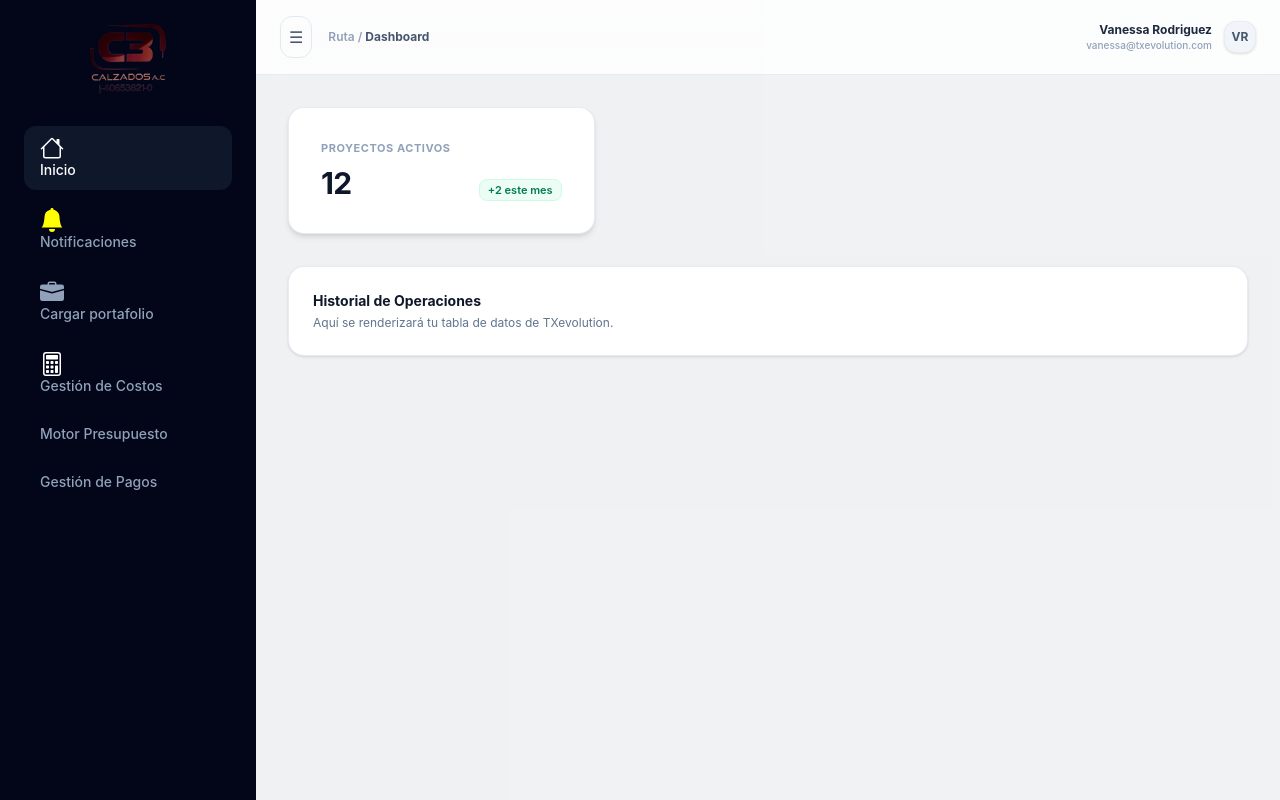
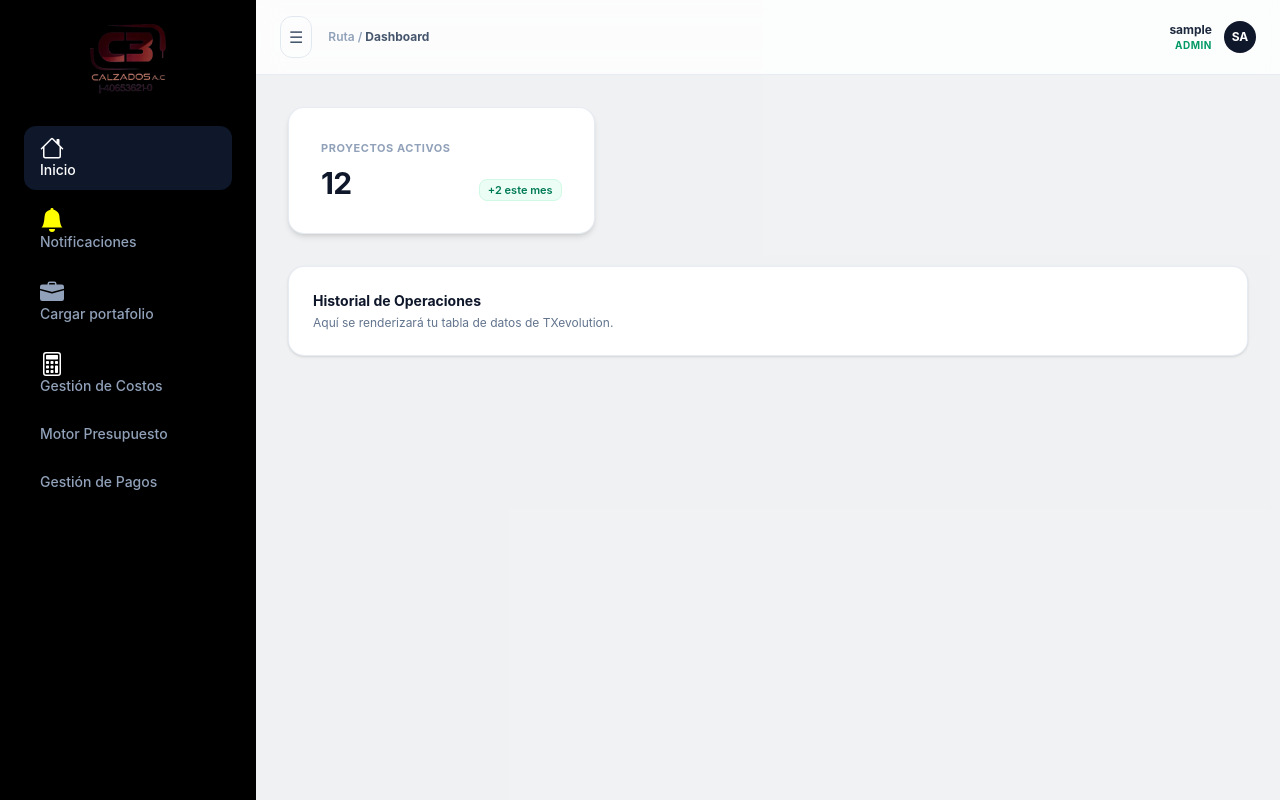
Before and after one commit to Asaaneva/txevolution, a React app in the folder sistema de gestion de presupuestosy pedidos online/frontend/: page /dashboard in a window 1280 px wide. Built offline with nearby package versions, Linux system fonts and the light colour scheme; sample sign-in values are in the browser's storage; the HTML template or start-up script is replaced by a standard one.

Commit message:
feat: login y dashboard funcionandos se cambio el acesso de inicion de sesion exitoso para redirigiera al dashbord y añadir el nombre de user

```diff
--- a/sistema de gestion de presupuestosy pedidos online/frontend/src/components/Sidebar.jsx
+++ b/sistema de gestion de presupuestosy pedidos online/frontend/src/components/Sidebar.jsx
@@ -3,7 +3,7 @@ import React from "react";
 export const Sidebar = ({ isOpen, setIsOpen }) => {
   return (
     <aside
-      className={`fixed inset-y-0 left-0 z-50 bg-slate-950 text-white transform transition-all duration-300 ease-in-out
+      className={`fixed inset-y-0 left-0 z-50 bg-black text-white transform transition-all duration-300 ease-in-out
         md:sticky md:top-0 md:h-screen
         ${
           isOpen
--- a/sistema de gestion de presupuestosy pedidos online/frontend/src/components/Topbar.jsx
+++ b/sistema de gestion de presupuestosy pedidos online/frontend/src/components/Topbar.jsx
@@ -1,6 +1,7 @@
 import React from "react";
 
 export const Topbar = ({ user, toggleSidebar }) => {
+  const userName = localStorage.getItem("userName") || "Usuario";
   return (
     <header className="bg-white/80 backdrop-blur-md border-b border-slate-200/80 sticky top-0 z-30 px-6 py-4 flex items-center justify-between">
       <div className="flex items-center gap-4">
@@ -19,15 +20,17 @@ export const Topbar = ({ user, toggleSidebar }) => {
       </div>
 
       {/* Bloque del perfil del usuario (Derecha) */}
+      {/* Visualización del Perfil en la esquina derecha */}
       <div className="flex items-center gap-3">
-        <div className="hidden sm:flex flex-col text-right">
-          <span className="text-xs font-bold text-slate-800">{user.name}</span>
-          <span className="text-[10px] text-slate-400 font-medium">
-            {user.email}
-          </span>
+        <div className="text-right">
+          <p className="text-xs font-bold text-slate-800">{userName}</p>
+          <p className="text-[10px] text-emerald-600 font-bold uppercase tracking-wider">
+            Admin
+          </p>
         </div>
-        <div className="w-8 h-8 rounded-xl bg-slate-100 border border-slate-200/60 flex items-center justify-center text-xs font-bold text-slate-600 shadow-sm">
-          {user.initials}
+        {/* Avatar Geométrico */}
+        <div className="w-8 h-8 rounded-full bg-slate-900 text-white flex items-center justify-center text-xs font-bold uppercase">
+          {userName.substring(0, 2)}
         </div>
       </div>
     </header>
--- a/sistema de gestion de presupuestosy pedidos online/frontend/src/pages/AdminLogin.jsx
+++ b/sistema de gestion de presupuestosy pedidos online/frontend/src/pages/AdminLogin.jsx
@@ -121,13 +121,11 @@ export const Login = () => {
 
       if (!response.ok) throw new Error("Error en la respuesta del servidor");
 
-      if (data.access_token)
-        // 1. Guardamos el token para las peticiones del Backend
-        localStorage.setItem("token", data.access_token);
-
-      // 2. Guardamos la bandera de autenticación para que tu Ruta Protegida (Guard) te deje pasar
+      if (data.access_token) localStorage.setItem("token", data.access_token);
       localStorage.setItem("isAuthenticated", "true");
 
+      // Guardamos el nombre del usuario para mostrarlo en el Dashboard
+      localStorage.setItem("userName", data.user_name || "Administrador");
       // 3. Redirigimos de inmediato al Dashboard
       navigate("/dashboard");
     } catch (error) {
```
